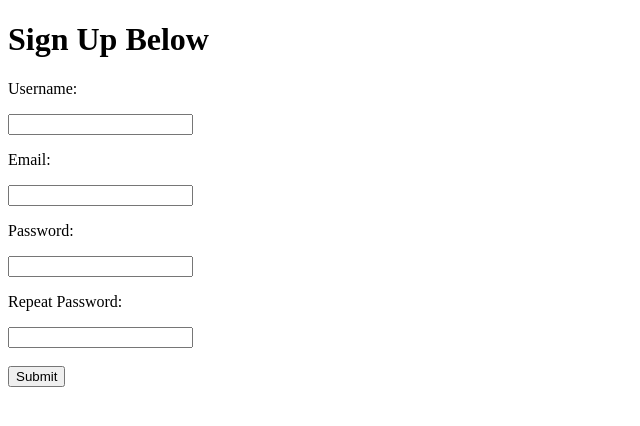
After one commit to akotoboadi/django-tutorial-1, a Django app: page /register in a window 1280 px wide. The commit adds this page. Shown: the top 426 px of the page, without its empty margins (0-640 px from the left). Run offline with Django 5.2, Linux system fonts and the light colour scheme.

Commit message:
user authentication

```diff
--- a/newapp/urls.py
+++ b/newapp/urls.py
@@ -6,6 +6,7 @@ urlpatterns = [
     #path('<str:name>',views.greet,name ='greet'), this is what accepts a name as a route nd uses the name as a variable in the route.
     path('greet1',views.greet1,name ='greet1'),
     path('counter',views.counter,name ='counter'),
+    path('register',views.register,name='register'),
 
 
 
--- a/newapp/views.py
+++ b/newapp/views.py
@@ -1,5 +1,8 @@
-from django.shortcuts import render
+from django.shortcuts import render,redirect
 from django.http import HttpResponse
+from django.contrib.auth.models import User, auth
+from django.contrib import messages
+
 from .models import Feature
 
 # Create your views here.
@@ -39,3 +42,26 @@ def counter(request):
         'amount':amount_of_words,
 
     })
+def register(request):
+    if request.method == 'POST':
+        username = request.POST['username']
+        email = request.POST['email']
+        password = request.POST['password']
+        password2 = request.POST['password2']
+
+        if password == password2:
+            if User.objects.filter(email = email).exists():
+                messages.info(request,'Email Already Used')
+                return redirect('register')
+            elif User.objects.filter(username = username).exists():
+                messages.info(request,'Username Already Used')
+                return redirect('register')
+            else:
+                user = User.objects.create_user(username=username,email=email,password=password)
+                user.save(),
+                return redirect('login')
+        else:
+            messages.info(request,'Password Not The Same')
+            return redirect('register')
+    else:
+        return render(request,'register.html')
--- a/templates/index1.html
+++ b/templates/index1.html
@@ -109,7 +109,9 @@
               <div class="icon"><i class="bi bi-easel"></i></div>
               <h4 class="title"><a href="">{{feature.name}}</a></h4>
               <p class="description">{{feature.details}}</p>
-
+              {% if feature.name == 'Quick' %}
+              <p>This feature says our site is quick</p>
+              {% endif %}
             </div>
           </div><!--End Icon Box -->
           {% endfor%}
--- /dev/null
+++ b/templates/register.html
@@ -0,0 +1,32 @@
+<!DOCTYPE html>
+<html>
+    <head>
+        <title>Register</title>
+        <style>
+            h5{
+                color: red;
+            }
+        </style>
+    </head>
+    <body>
+        <h1> Sign Up Below</h1>
+        {%for message in messages %}
+        <h5>{{message}}</h5>
+        {% endfor %}
+        <form method="POST" action="register">
+            {% csrf_token %}
+            <p>Username:</p>
+            <input type="text" name="username" />
+            <p>Email:</p>
+            <input type="email" name="email" />
+            <p>Password:</p>
+            <input type="password" name="password" />
+            <p>Repeat Password:</p>
+            <input type="password" name="password2" />
+            <br>
+            <br>
+            <input type="submit"/>
+
+        </form>
+    </body>
+</html>
```
Also changed, not shown: db.sqlite3.
